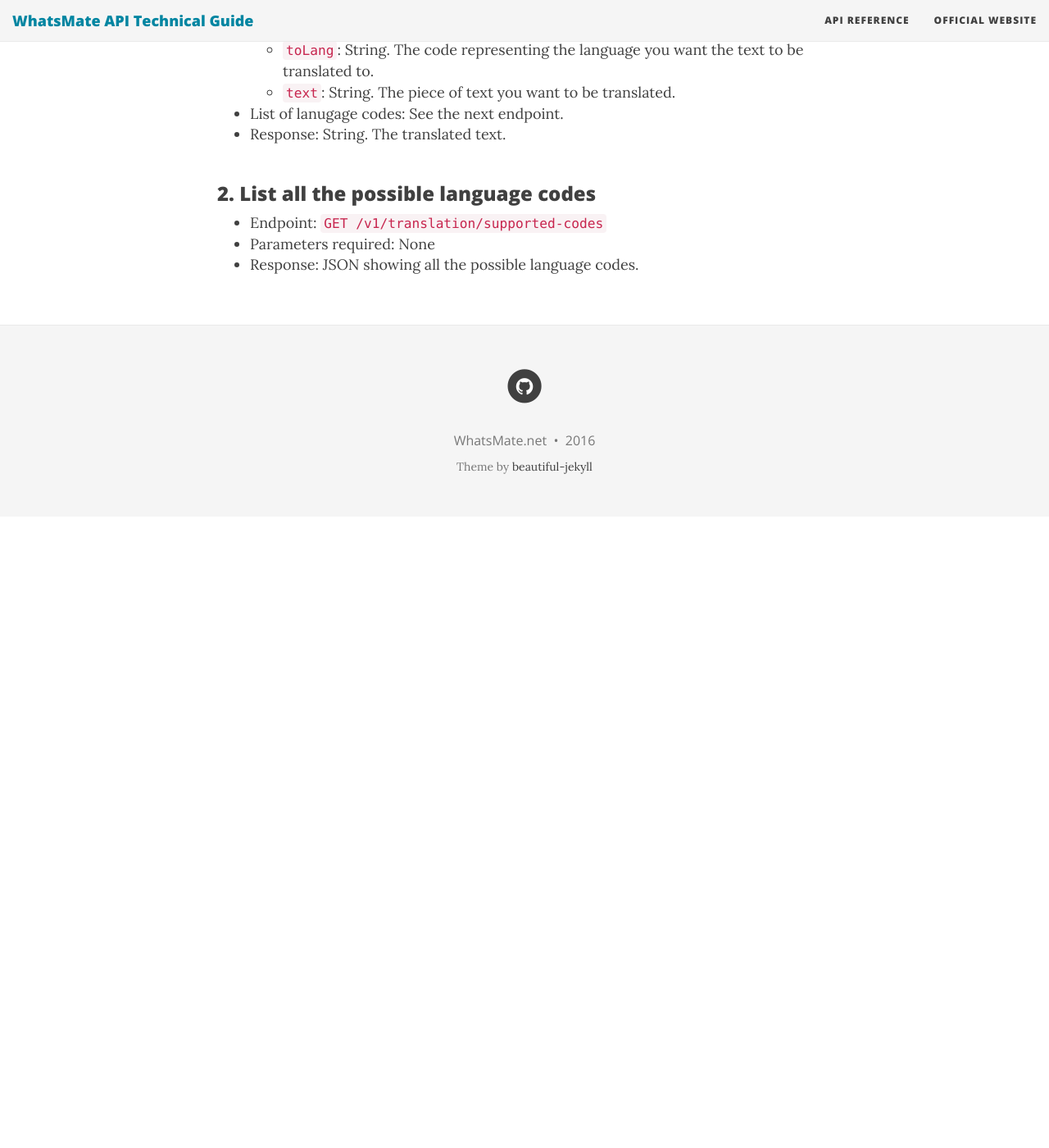
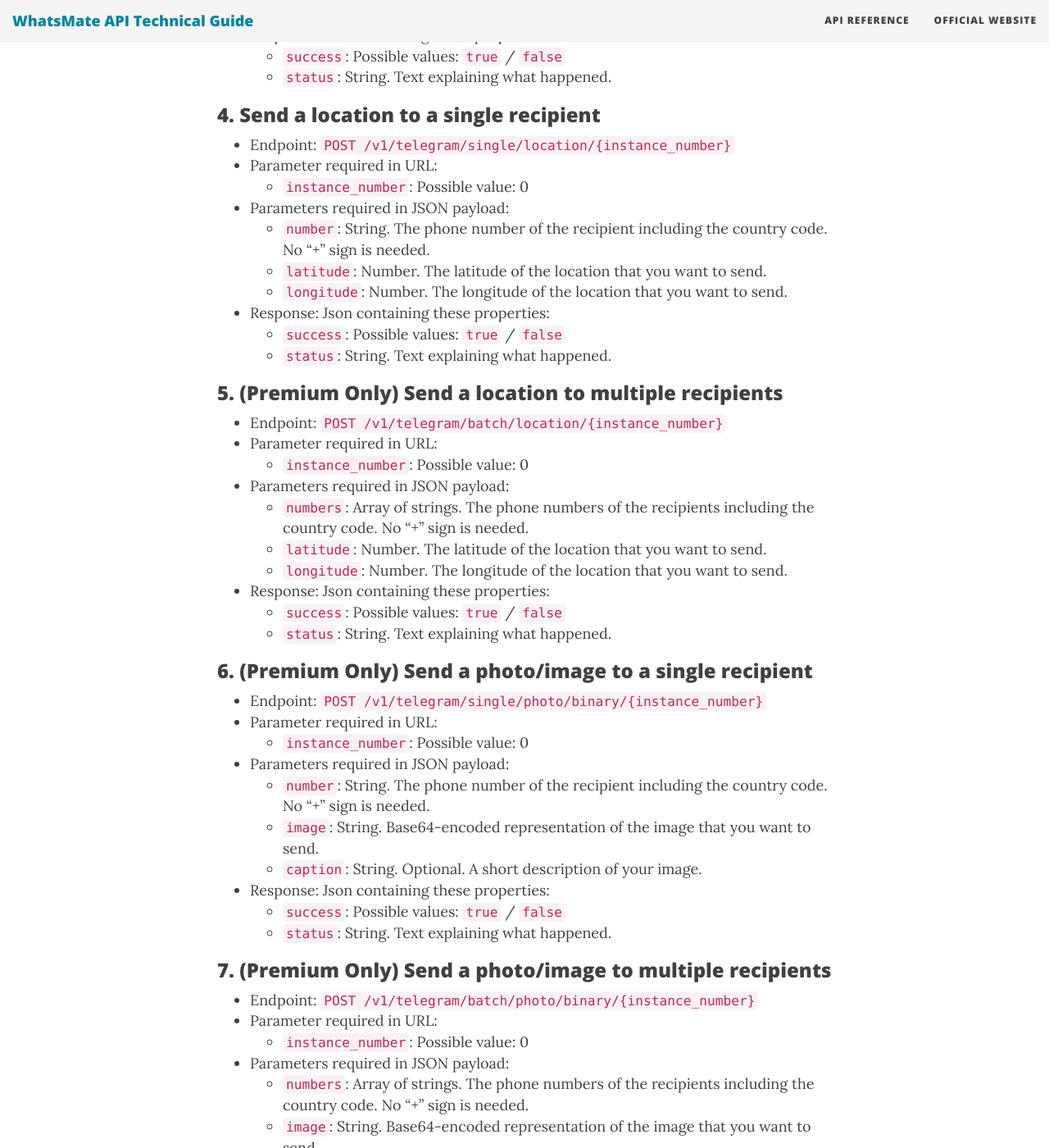
Before and after one commit to whatsmate/whatsmate.github.io, a Jekyll site: the page built from api-reference.md, in a window 1280 px wide and 1400 px high, scrolled down 3139 px. Shown: the whole window at 82% size. Built offline with Jekyll 4.4.1, drawn with Linux system fonts in a browser that asks for light colours; nearby versions of some CDN libraries; before the commit the page ends 3769 px from its top, so only the background shows below that; some of the changed text lies outside the part shown.

Commit message:
Add documention for new REST APIs

```diff
--- a/api-reference.md
+++ b/api-reference.md
@@ -96,6 +96,96 @@ X-WM-CLIENT-SECRET: 53654f8ee3684a37201e3c90a071dbd7
   * `status`: String. Text explaining what happened.
 
 
+### 3. (Premium Only) Send a Telegram message to multiple recipients
+* Endpoint: `POST /v1/telegram/batch/message/{instance_number}`
+* Parameter required in URL:
+  * `instance_number`: Possible value: 0
+* Parameters required in JSON payload:
+  * `numbers`: Array of strings. The phone numbers of the recipients including the country code. No "+" sign is needed.
+  * `message`: String. The text message that you want to send.
+* Response: Json containing these properties:
+  * `success`: Possible values: `true` / `false`
+  * `status`: String. Text explaining what happened.
+
+
+### 4. Send a location to a single recipient
+* Endpoint: `POST /v1/telegram/single/location/{instance_number}`
+* Parameter required in URL:
+  * `instance_number`: Possible value: 0
+* Parameters required in JSON payload:
+  * `number`: String. The phone number of the recipient including the country code. No "+" sign is needed.
+  * `latitude`: Number. The latitude of the location that you want to send.
+  * `longitude`: Number. The longitude of the location that you want to send.
+* Response: Json containing these properties:
+  * `success`: Possible values: `true` / `false`
+  * `status`: String. Text explaining what happened.
+
+
+### 5. (Premium Only) Send a location to multiple recipients
+* Endpoint: `POST /v1/telegram/batch/location/{instance_number}`
+* Parameter required in URL:
+  * `instance_number`: Possible value: 0
+* Parameters required in JSON payload:
+  * `numbers`: Array of strings. The phone numbers of the recipients including the country code. No "+" sign is needed.
+  * `latitude`: Number. The latitude of the location that you want to send.
+  * `longitude`: Number. The longitude of the location that you want to send.
+* Response: Json containing these properties:
+  * `success`: Possible values: `true` / `false`
+  * `status`: String. Text explaining what happened.
+
+
+### 6. (Premium Only) Send a photo/image to a single recipient
+* Endpoint: `POST /v1/telegram/single/photo/binary/{instance_number}`
+* Parameter required in URL:
+  * `instance_number`: Possible value: 0
+* Parameters required in JSON payload:
+  * `number`: String. The phone number of the recipient including the country code. No "+" sign is needed.
+  * `image`: String. Base64-encoded representation of the image that you want to send.
+  * `caption`: String. Optional. A short description of your image.
+* Response: Json containing these properties:
+  * `success`: Possible values: `true` / `false`
+  * `status`: String. Text explaining what happened.
+
+
+### 7. (Premium Only) Send a photo/image to multiple recipients
+* Endpoint: `POST /v1/telegram/batch/photo/binary/{instance_number}`
+* Parameter required in URL:
+  * `instance_number`: Possible value: 0
+* Parameters required in JSON payload:
+  * `numbers`: Array of strings. The phone numbers of the recipients including the country code. No "+" sign is needed.
+  * `image`: String. Base64-encoded representation of the image that you want to send.
+  * `caption`: String. Optional. A short description of your image.
+* Response: Json containing these properties:
+  * `success`: Possible values: `true` / `false`
+  * `status`: String. Text explaining what happened.
+
+
+### 6. (Premium Only) Send an audio file to a single recipient
+* Endpoint: `POST /v1/telegram/single/audio/binary/{instance_number}`
+* Parameter required in URL:
+  * `instance_number`: Possible value: 0
+* Parameters required in JSON payload:
+  * `number`: String. The phone number of the recipient including the country code. No "+" sign is needed.
+  * `audio`: String. Base64-encoded representation of the audio content that you want to send.
+  * `filename`: String. The filename of your audio file.
+* Response: Json containing these properties:
+  * `success`: Possible values: `true` / `false`
+  * `status`: String. Text explaining what happened.
+
+
+### 7. (Premium Only) Send an audio file to multiple recipients
+* Endpoint: `POST /v1/telegram/batch/audio/binary/{instance_number}`
+* Parameter required in URL:
+  * `instance_number`: Possible value: 0
+* Parameters required in JSON payload:
+  * `numbers`: Array of strings. The phone numbers of the recipients including the country code. No "+" sign is needed.
+  * `audio`: String. Base64-encoded representation of the audio content that you want to send.
+  * `filename`: String. The filename of your audio file.
+* Response: Json containing these properties:
+  * `success`: Possible values: `true` / `false`
+  * `status`: String. Text explaining what happened.
+
+
 <br/>
 <hr/>
 # Translation Endpoints
```
